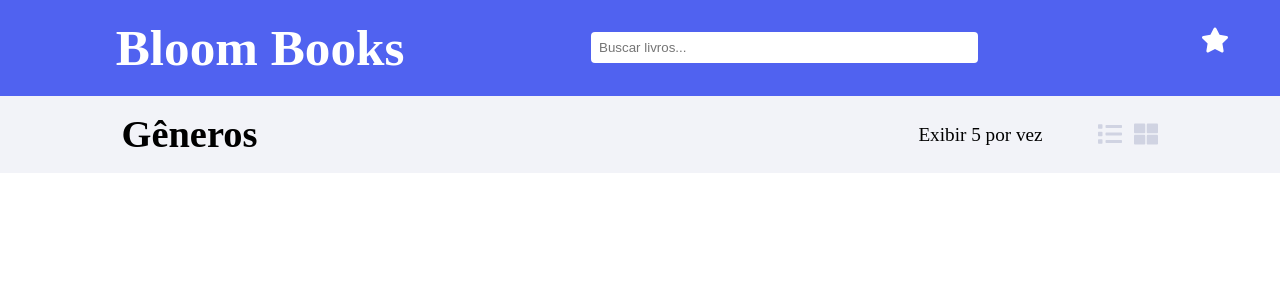
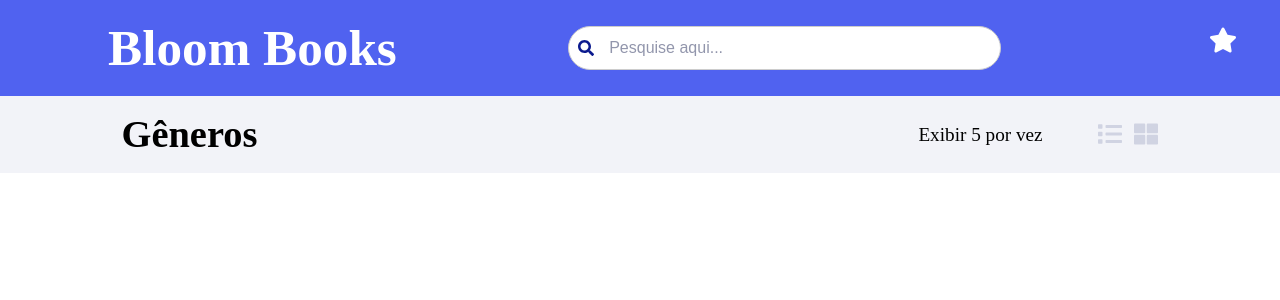
Before and after one commit to LucasPereira9/nyt-library, a Next.js app: page / in a window 1280 px wide. Shown: the top 300 px of the page. Built offline with nearby package versions, Linux system fonts and the light colour scheme.

Commit message:
feat: :sparkles: searchInput created

```diff
--- a/src/components/AppHeader/appHeader.styles.ts
+++ b/src/components/AppHeader/appHeader.styles.ts
@@ -23,15 +23,3 @@ export const Title = styled.h1`
     font-size: 2.4rem;
   }
 `;
-
-export const SearchInput = styled.input`
-  border-radius: 4px;
-  border: none;
-  padding: 8px;
-  width: 30%;
-
-  @media (max-width: 768px) {
-    width: 100%;
-    margin-top: 1rem;
-  }
-`;
--- a/src/components/AppHeader/appHeader.tsx
+++ b/src/components/AppHeader/appHeader.tsx
@@ -1,19 +1,22 @@
 "use client";
 import * as Style from "./appHeader.styles";
 import SideMenu from "../SideMenu/sideMenu";
+import SearchInput from "../SearchInput/searchInput";
+import { useState } from "react";
 
 type AppHeaderProps = {
   onSearch: (query: string) => void;
 };
 
 export default function AppHeader({ onSearch }: AppHeaderProps) {
+  const [search, setSearch] = useState('');
   return (
     <Style.HeaderContainer>
       <Style.Title>Bloom Books</Style.Title>
-      <Style.SearchInput
-        type="text"
-        placeholder="Buscar livros..."
-        onChange={(e) => onSearch(e.target.value)}
+      <SearchInput
+        value={search}
+        onChange={(e) => setSearch(e.target.value)}
+        placeholder="Pesquise aqui..."
       />
         <SideMenu />
     </Style.HeaderContainer>
--- /dev/null
+++ b/src/components/SearchInput/searchInput.styles.ts
@@ -0,0 +1,38 @@
+import styled from 'styled-components';
+
+export const Wrapper = styled.div`
+  position: relative;
+  display: flex;
+  align-items: center;
+  width: 35%;
+
+  @media (max-width: 768px) {
+    width: 100%;
+    margin-top: 1rem;
+  }
+`;
+
+export const Input = styled.input`
+  border-radius: 1.6rem;
+  border: 1px solid #ccc;
+  padding: 12px 12px 12px 2.5rem;
+  font-size: 1rem;
+  outline: none;
+  transition: border-color 0.3s ease;
+  width: 100%;
+
+  &::placeholder {
+    color: #9296AC;
+  }
+  &:focus {
+    border-color: #0B1A8E;
+  }
+`;
+
+export const IconWrapper = styled.div`
+  position: absolute;
+  left: 10px;
+  display: flex;
+  align-items: center;
+  justify-content: center;
+`;
--- /dev/null
+++ b/src/components/SearchInput/searchInput.tsx
@@ -0,0 +1,24 @@
+import { FaSearch } from 'react-icons/fa';
+import * as Style from './searchInput.styles';
+
+type SearchInputProps = {
+  value: string;
+  onChange: (event: React.ChangeEvent<HTMLInputElement>) => void;
+  placeholder?: string;
+};
+
+export default function SearchInput({ value, onChange, placeholder }: SearchInputProps) {
+  return (
+    <Style.Wrapper>
+      <Style.IconWrapper>
+        <FaSearch size={16} color="#0B1A8E" />
+      </Style.IconWrapper>
+      <Style.Input
+        type="text"
+        value={value}
+        onChange={onChange}
+        placeholder={placeholder || 'Buscar...'}
+      />
+    </Style.Wrapper>
+  );
+}
```
